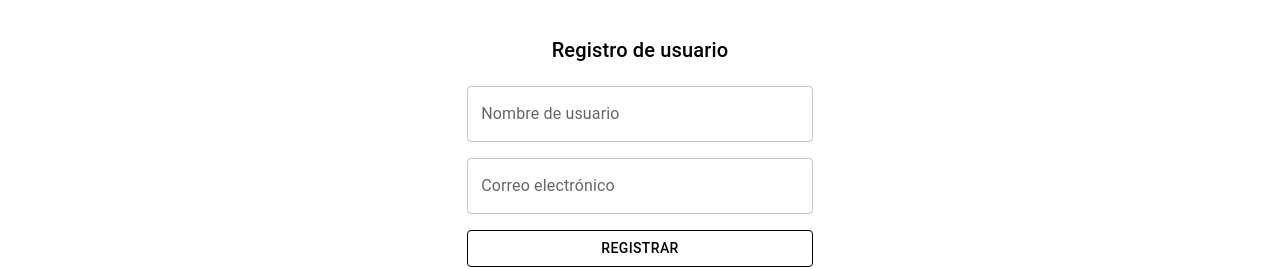
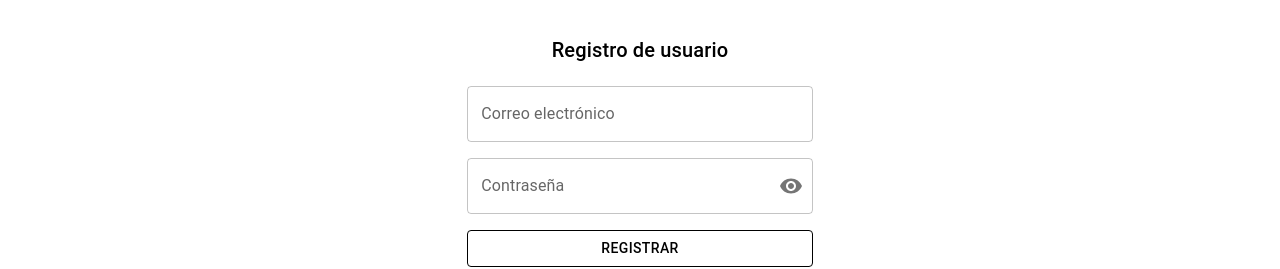
Before and after one commit to CristianOviedo12/Hojadevida, a React (Vite) app: page /registro in a window 1280 px wide. Shown: the part 268-537 px from the top of the page. Built offline with nearby package versions, Linux system fonts and the light colour scheme.

Commit message:
se termino el registro de formulario, solo falta crear el regex para una buena contraseña

```diff
--- a/package.json
+++ b/package.json
@@ -12,6 +12,7 @@
   "dependencies": {
     "@emotion/react": "^11.13.0",
     "@emotion/styled": "^11.13.0",
+    "@mui/icons-material": "^5.16.6",
     "@mui/material": "^5.16.6",
     "axios": "^1.7.3",
     "react": "^18.3.1",
--- a/src/pages/registro/Registro.jsx
+++ b/src/pages/registro/Registro.jsx
@@ -1,35 +1,63 @@
-
-import React from "react";
-import { Box, Button, Container, Grid, TextField, Typography } from "@mui/material";
-import axios from "axios";
-import { useNavigate } from "react-router-dom";
+import * as React from 'react';
+import { Box, Button, Container, Grid, IconButton, InputAdornment, TextField, Typography } from '@mui/material';
+import axios from 'axios';
+import { useNavigate } from 'react-router-dom';
+import Visibility from '@mui/icons-material/Visibility';
+import VisibilityOff from '@mui/icons-material/VisibilityOff';
 
 const Registro = () => {
-
-    const [username, setUserName] = React.useState('');
   const [email, setEmail] = React.useState('');
+  const [password, setPassword] = React.useState('');
   const [success, setSuccess] = React.useState('');
+  const [error, setError] = React.useState('');
+  const [showPassword, setShowPassword] = React.useState(false);
 
   const navigate = useNavigate();
 
   const handleSubmit = async (e) => {
     e.preventDefault();
+
+    // Validar el formato del correo electrónico
+    const emailRegex = /^[a-zA-Z0-9._%+-]+@[a-zA-Z0-9.-]+\.[a-zA-Z]{2,}$/;
+    if (!emailRegex.test(email)) {
+      setError('Correo electrónico no válido');
+      return;
+    }
+
     try {
-        await axios.post('http://localhost:3001/register', {username,email});
-        setSuccess('Usuario registrado con éxito')
-        setUserName('');
+      const response = await axios.post('http://localhost:3001/register', { email, password });
+      setSuccess('Usuario registrado con éxito');
+      setError('');
       setEmail('');
-        setTimeout(()=>{
+      setPassword('');
+      setTimeout(() => {
         setSuccess('');
-          navigate('/')
+        navigate('/success'); // Redirige a la página de éxito
       }, 1250);
     } catch (error) {
-        console.log(error);
+      if (error.response && error.response.status === 400) {
+        setError(error.response.data.error);
+      } else {
+        setError('Ocurrió un error al registrar el usuario');
       }
+    }
+  };
 
+  const handleClickPassword = () => {
+    setShowPassword(!showPassword);
   };
-    return(
-      <>
+
+  const handleChangeEmail = (e) => {
+    setEmail(e.target.value);
+    setError(''); // Limpia el mensaje de error al cambiar el correo
+  };
+
+  const handleChangePassword = (e) => {
+    setPassword(e.target.value);
+    setError(''); // Limpia el mensaje de error al cambiar la contraseña
+  };
+
+  return (
     <Container
       sx={{
         height: '100vh',
@@ -49,26 +77,11 @@ const Registro = () => {
           padding: '16px',
         }}
       >
-          <Typography variant="h6" gutterBottom sx={{ marginBottom:'20px'}}>
+        <Typography variant="h6" gutterBottom sx={{ marginBottom: '20px' }}>
           Registro de usuario
         </Typography>
-          <form onSubmit={handleSubmit}
-            style={{
-              width: '100%'
-            }}
-          >
+        <form onSubmit={handleSubmit} style={{ width: '100%' }}>
           <Grid container spacing={2}>
-              <Grid item xs={12}>
-                <TextField
-                  fullWidth
-                  id="username"
-                  name="username"
-                  label="Nombre de usuario"
-                  variant="outlined"
-                  value={username}
-                  onChange={(e)=>setUserName(e.target.value)}
-                />
-              </Grid>
             <Grid item xs={12}>
               <TextField
                 fullWidth
@@ -77,7 +90,34 @@ const Registro = () => {
                 label="Correo electrónico"
                 variant="outlined"
                 value={email}
-                  onChange={(e) => setEmail(e.target.value)}
+                onChange={handleChangeEmail}
+                error={!!error}
+                helperText={error}
+              />
+            </Grid>
+            <Grid item xs={12}>
+              <TextField
+                fullWidth
+                id="password"
+                name="password"
+                label="Contraseña"
+                type={showPassword ? 'text' : 'password'}
+                variant="outlined"
+                value={password}
+                onChange={handleChangePassword}
+                InputProps={{
+                  endAdornment: (
+                    <InputAdornment position="end">
+                      <IconButton
+                        aria-label="toggle password visibility"
+                        onClick={handleClickPassword}
+                        edge="end"
+                      >
+                        {showPassword ? <VisibilityOff /> : <Visibility />}
+                      </IconButton>
+                    </InputAdornment>
+                  ),
+                }}
               />
             </Grid>
             <Grid item xs={12}>
@@ -86,18 +126,17 @@ const Registro = () => {
                 id="submit-btn"
                 variant="outlined"
                 fullWidth
-                  sx={{color: 'black', borderColor:'black','&:hover':{color:'#1976d2',transition:'1s'}}}
+                sx={{ color: 'black', borderColor: 'black', '&:hover': { color: '#1976d2', transition: '1s' } }}
               >
                 Registrar
               </Button>
             </Grid>
           </Grid>
         </form>
-          {success && <Typography sx={{fontWeight:'bold', marginTop:'15px', textAlign:'center'}} >{success}</Typography>}
+        {success && <Typography sx={{ fontWeight: 'bold', marginTop: '15px' }}>{success}</Typography>}
       </Box>
     </Container>
-      </>
-    )
-}
+  );
+};
 
 export default Registro;
```
Also changed, not shown: 2 other files (tests, documents, lock files or other folders). Lines whose indentation alone changed are shown as unchanged.
